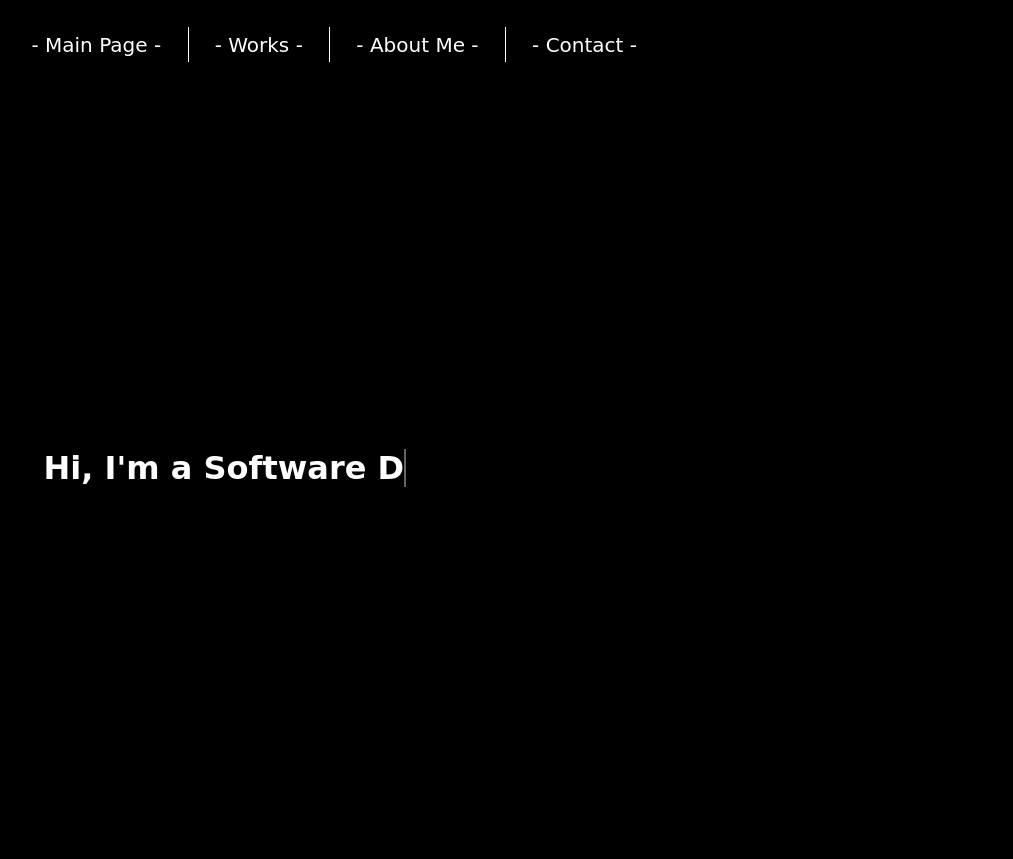
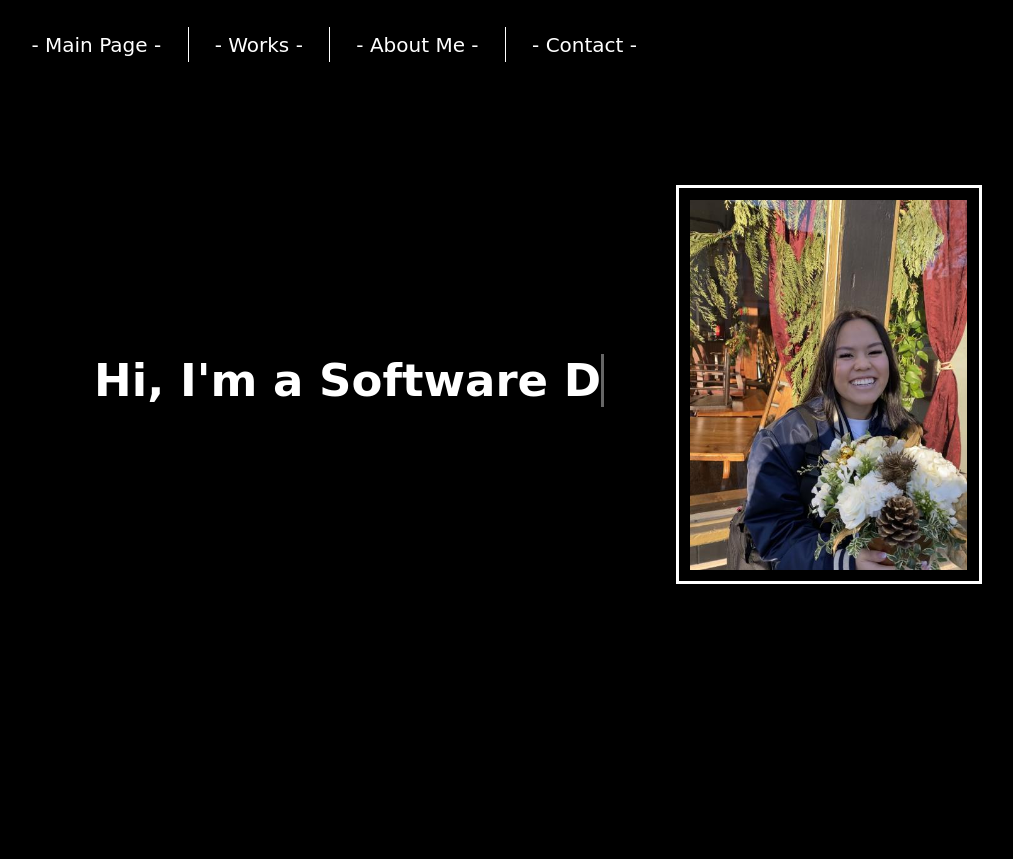
Before and after one commit to truongnguyenlinh/mlh_portfolio_aws, a Flask app: page / in a window 1280 px wide. Shown: the whole page, without its empty margins (15-1028 px from the left). After the commit the page ends 584 px from the top, so only its background shows below. Run offline with Flask 2, Linux system fonts and the light colour scheme.

Commit message:
Added new colors, some resizing and the picture (#8)

```diff
--- a/app/static/styles/c_style.css
+++ b/app/static/styles/c_style.css
@@ -15,7 +15,7 @@
   background-color: black;
   background-size: cover;
   background-repeat: no-repeat;
-  height: 97.8vh;
+  height: 96vh;
 }
 /*
   Upper menu styling
--- a/app/static/styles/main.css
+++ b/app/static/styles/main.css
@@ -1,3 +1,9 @@
+.bdy{
+    display: flex;
+    flex-direction: row;
+    justify-content: space-between;
+}
+
 button {
     font-family: "Roboto", serif;
 }
@@ -81,8 +87,25 @@
 }
 
 .h1Container {
+    position: relative;
+    width: 50%;
+    font-size: 30px;
     display:flex;
     align-items: center;
     height: 100%;
-    padding-left: 4%;
+    padding-left: 8%;
+    margin-top: 19%;
 }
+
+.img{
+    width: 50%;
+    display: flex;
+    align-items: center;
+}
+
+#works_img{
+    height: 60%;
+    width: auto;
+    padding: 2%;
+    border: solid 3px white;
+}
--- a/app/templates/carousel.html
+++ b/app/templates/carousel.html
@@ -31,7 +31,7 @@
               and an AI, that looks at all of the possible states that can be inferred
               from the board, and plays optimally.
             </p>
-            <button id="tictactoe"><p>Find out more</p></button>
+            <button id="tictactoe"><p id="but_text">Find out more</p></button>
           </div>
         </div>
       </div>
@@ -47,7 +47,7 @@
               This Google Chrome extension removes the background of
               images through machine learning and segmentation analysis.
             </p>
-            <button id="linh1"><p>Find out more</p></button>
+            <button id="linh1"><p id="but_text">Find out more</p></button>
           </div>
         </div>
 
@@ -63,7 +63,7 @@
               bring awareness to the ongoing climate crisis. This mobile-exclusive
               web application visually show how the choices we make shape our world.
             </p>
-            <button id="linh2"><p>Find out more</p></button>
+            <button id="linh2"><p id="but_text">Find out more</p></button>
           </div>
         </div>
       </div>
--- a/app/templates/index.html
+++ b/app/templates/index.html
@@ -5,6 +5,7 @@
 {% endblock %}
 
 {% block body %}
+<section class="bdy">
     <div class="h1Container">
         <div>
              <h1> Hi, I'm
@@ -15,5 +16,9 @@
             </h1>
         </div>
     </div>
+    <div class="img">
+        <img id="works_img" src="./static/img/lihn_image.jpg"/>
+    </div>
+</section>
     <script src="{{url_for('static', filename='scripts/typing.js')}}"></script>
 {% endblock %}
```
Also changed, not shown: app/static/styles/carousel.css (+6 -1 lines), app/static/img/lihn_image.jpg (added).
